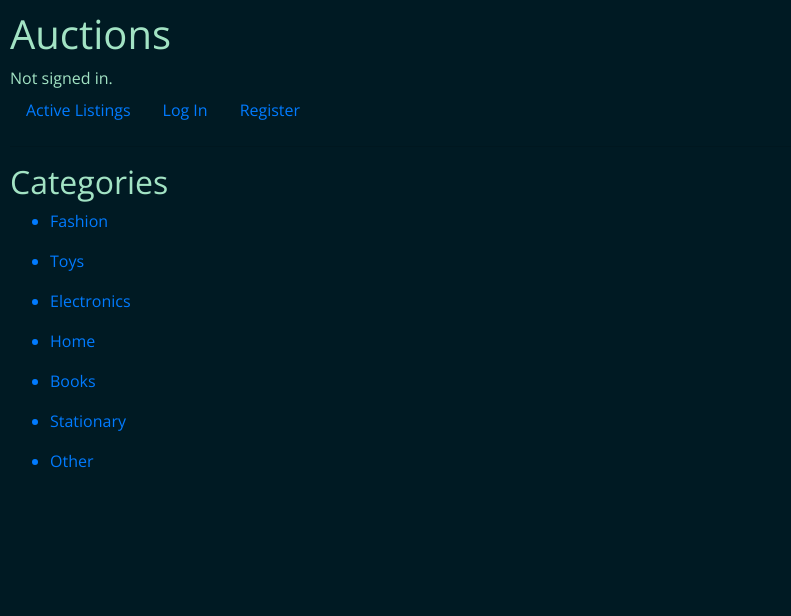
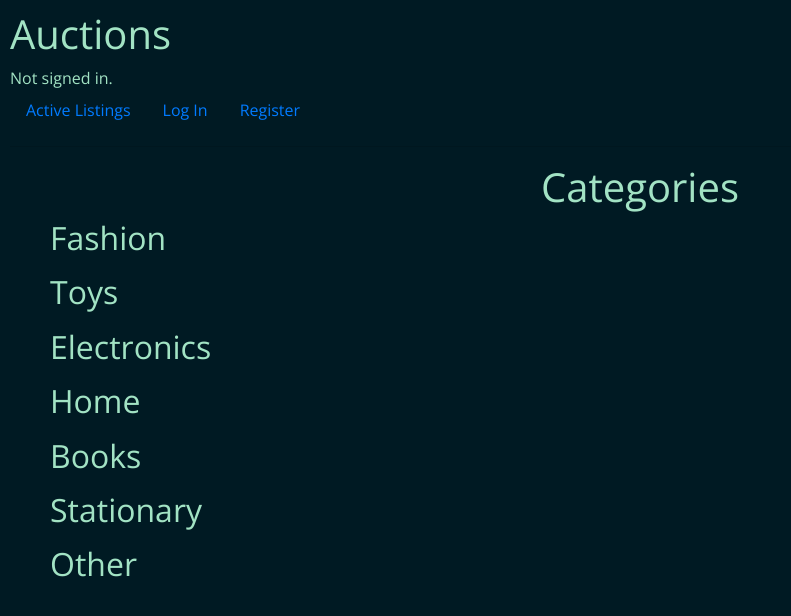
Before and after one commit to ksenijasam/commerce, a Django app: page /categories in a window 1280 px wide. Shown: the top 616 px of the page, without its empty margins (0-791 px from the left). Run offline with Django 3.2, Linux system fonts and the light colour scheme; parts of the project's set-up code (start-up, migrations or seed data) failed here and were passed over; some libraries are stand-ins or nearby versions.

Commit message:
categories style

```diff
--- a/auctions/static/auctions/styles.css
+++ b/auctions/static/auctions/styles.css
@@ -9,17 +9,13 @@ body {
     margin: 3rem 3rem;
 }
 
-.no-text-decoration {
-    text-decoration: none;
-}
-
 .listing-content {
     display:flex;
     justify-content: center;
     margin: 50px 0px
 }
 
-.listing-content:hover {
+.listing-content:hover, .category:hover {
     color: #7A9E7E;
 }
 
@@ -33,3 +29,7 @@ hr.hr-listing {
     border: 1px solid #7A9E7E;
     width: 90%;
 }
+
+li {
+    list-style-type: none;
+}
--- a/auctions/templates/auctions/categories.html
+++ b/auctions/templates/auctions/categories.html
@@ -1,12 +1,14 @@
 {% extends "auctions/layout.html" %}
 
 {% block body %}
-    <h2>Categories</h2>
+    <h1 class="center-content">Categories</h1>
 
     {% for category in categories %}
         <ul>
-            <a href="{% url 'category' category.0 %}">
-                <li>{{ category.1 }}</li>
+            <a href="{% url 'category' category.0 %}" style="text-decoration: none; color: inherit;">
+                <li class="category">
+                    <h2>{{ category.1 }}</h2>
+                </li>
             </a>
         </ul>
     {% endfor %}
```
